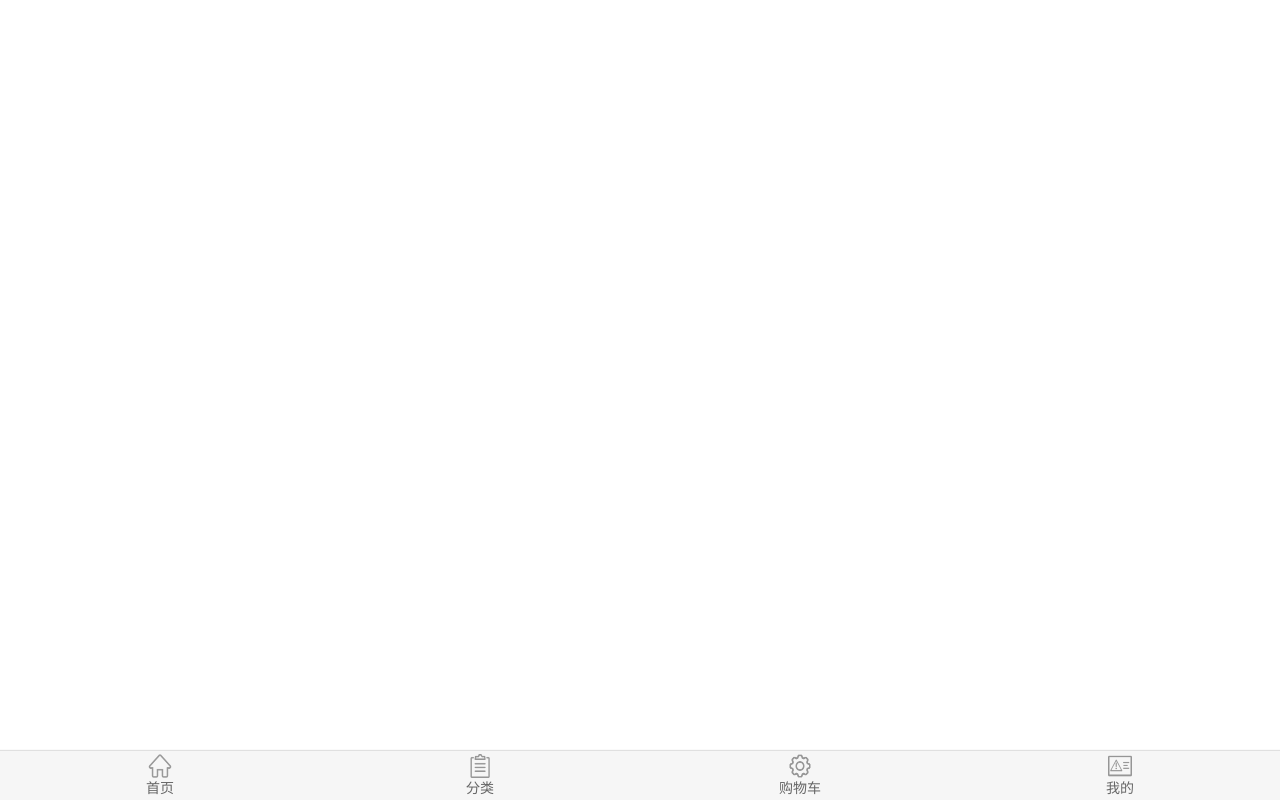
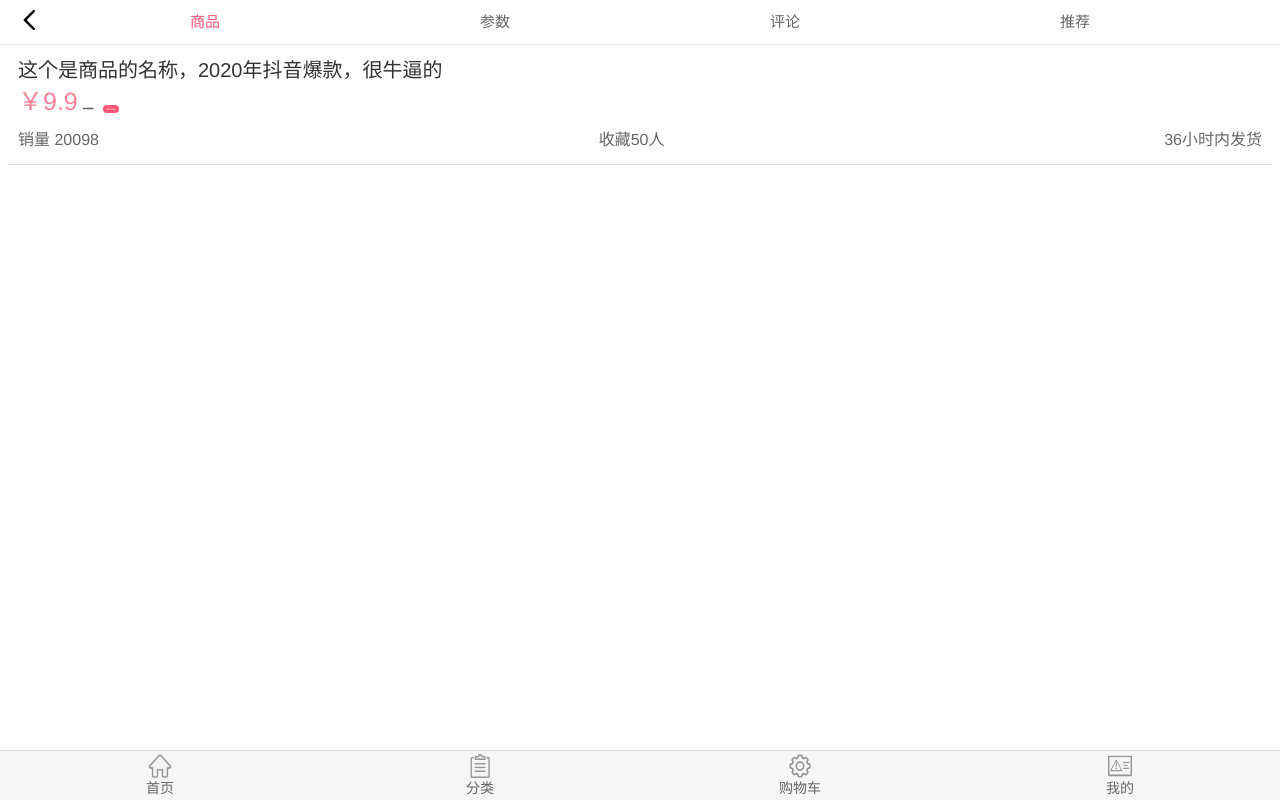
Before and after one commit to wuyuewu515/SuperMall, a Vue app: page /detail/1 in a window 1280 px wide. Built offline with nearby package versions, Linux system fonts and the light colour scheme.

Commit message:
1.商品信息navBar实现 2.商品信息展示

```diff
--- a/src/App.vue
+++ b/src/App.vue
@@ -1,6 +1,8 @@
 <template>
   <div id="app">
-    <router-view></router-view>
+    <keep-alive>
+      <router-view></router-view>
+    </keep-alive>
     <MainTabBar/>
   </div>
 </template>
--- a/src/common/buildData.js
+++ b/src/common/buildData.js
@@ -23,3 +23,18 @@ export function homeGoodsData(type) {
         resolve(dataList);
   })
 }
+
+export function getGoodDetail(iid){
+  let goodInfo = {
+    goodTitle:'这个是商品的名称，2020年抖音爆款，很牛逼的',
+    oldPrice:'998',
+    newPrice:'9.9',
+    discount:'满200减20',
+    sellCount:'销量 20098',
+    collect:'收藏50人',
+    send:'36小时内发货'
+  }
+  return new Promise(resolve => {
+    resolve(goodInfo);
+  })
+}
--- a/src/components/common/scroll/ScrollView.vue
+++ b/src/components/common/scroll/ScrollView.vue
@@ -45,6 +45,7 @@ export default {
       this.scroll = new BScroll(this.$refs.wrapper, {
         click: true,
         mouseWheel: true,
+        bounce:false,//当滚动超过边缘的时候无回弹动画
         probeType: this.probeType, //监听滚动
         pullUpLoad: this.pullUpLoad, //是否监听上拉加载更多
       });
@@ -99,6 +100,10 @@ export default {
     closePullUp() {
       this.scroll && this.scroll.closePullUp();
     },
+    //获取当前滚动的距离
+    getSrollY() {
+      return this.scroll ? this.scroll.y : 0
+    }
   },
 
 
--- a/src/components/content/goods/GoodsListItem.vue
+++ b/src/components/content/goods/GoodsListItem.vue
@@ -1,5 +1,5 @@
 <template >
-  <div class="good-list-item">
+  <div class="good-list-item" @click="goDetail">
     <img :src="goodsItem.imga" @load="imgaLoad">
     <p>{{goodsItem.title}}</p>
     <div class="goods-info">
@@ -24,6 +24,9 @@ export default {
   methods:{
     imgaLoad(){
      // this.$bus.$emit('itemImgLoad');
+    },
+    goDetail(){
+     this.$router.push('/detail/'+'111');
     }
   }
 }
--- /dev/null
+++ b/src/network/detail-requet.js
@@ -0,0 +1,18 @@
+//首页模块的所有请求
+import {AxiosInstance} from "@/network/base-requet";
+import {getGoodDetail} from "@/common/buildData";
+
+/**
+ * 获取商品详情信息
+ * @param iid 商品的id
+ */
+export function getGoodInfo(iid) {
+
+  // return AxiosInstance({
+  //   path:'',
+  //   param:{
+  //     iid
+  //   }
+  // })
+  return getGoodDetail(iid);
+}
--- a/src/router/index.js
+++ b/src/router/index.js
@@ -5,6 +5,7 @@ const Home = () =>  import('@/views/home/Home')
 const Profile = () => import("@/views/profile/Profile")
 const Category = () => import("@/views/category/Category")
 const shopCart = () => import("@/views/shopcart/shopCart")
+const detail = () => import("@/views/detail/Detail")
 
 
 //安装插件
@@ -31,6 +32,10 @@ const routes = [
   {
     path: '/shopCart',
     component: shopCart
+  },
+  {
+    path: '/detail/:id',
+    component: detail
   }
 
 ]
--- /dev/null
+++ b/src/views/detail/Detail.vue
@@ -0,0 +1,36 @@
+<template>
+  <div>
+    <detail-nav></detail-nav>
+    <good-info :good-info="goodInfo"></good-info>
+  </div>
+</template>
+
+<script>
+
+import DetailNav from "@/views/detail/detailcomponents/DetailNav";
+import GoodInfo from "@/views/detail/detailcomponents/GoodInfo";
+import {getGoodInfo} from "@/network/detail-requet";
+
+export default {
+  name: "Detail",
+  components: {GoodInfo, DetailNav},
+  data() {
+    return {
+      iid: null,
+      goodInfo:{},
+    }
+  },
+  created() {
+  }, activated() {
+    console.log(this.$route.params);
+    this.iid = this.$route.params.id;
+    getGoodInfo(this.iid).then(result=>{
+      this.goodInfo = result
+    })
+  }
+}
+</script>
+
+<style scoped>
+
+</style>
--- /dev/null
+++ b/src/views/detail/detailcomponents/DetailNav.vue
@@ -0,0 +1,63 @@
+<template>
+  <div class="titlebar">
+    <nav-bar>
+      <div slot="left" @click="backClick" class="back">
+        <img src="@/assets/img/common/back.png">
+      </div>
+      <div slot="center" class="title">
+        <span v-for="(item,index) in titles"
+              @click="titleClick(index)"
+              :class="{active:currentIndex=== index}"
+              class="title-item">{{ item }}</span>
+      </div>
+    </nav-bar>
+  </div>
+</template>
+
+<script>
+import NavBar from "@/components/common/navbar/NavBar";
+
+export default {
+  name: "DetailNav",
+  data() {
+    return {
+      titles: ['商品', '参数', '评论', '推荐'],
+      currentIndex: 0,
+    }
+  },
+  methods: {
+    backClick() {
+      this.$router.back()
+    },
+    titleClick(position) {
+      if (this.currentIndex === position)
+        return
+      this.currentIndex = position
+    }
+  },
+  components: {
+    NavBar
+  }
+}
+</script>
+
+<style scoped>
+.title {
+  display: flex;
+  font-size: 15px;
+}
+
+.title-item {
+  flex: 1;
+}
+
+.active {
+  color: var(--color-height-text);
+}
+
+.back img {
+  height: 40px;
+  width: 40px;
+  padding: 5px;
+}
+</style>
--- /dev/null
+++ b/src/views/detail/detailcomponents/GoodInfo.vue
@@ -0,0 +1,70 @@
+<template>
+  <div v-if="Object.keys(goodInfo)" class="goodInfo">
+    <p>{{goodInfo.goodTitle}}</p>
+    <div>
+       <span class="new-price">￥{{goodInfo.newPrice}}</span>
+      <span class="old-price"><strike>￥{{goodInfo.oldPrice}}</strike></span>
+       <span class="discount">{{goodInfo.discount}}</span>
+    </div>
+    <div class="bottom">
+      <span>{{goodInfo.sellCount}}</span>
+      <span>{{goodInfo.collect}}</span>
+      <span>{{goodInfo.send}}</span>
+    </div>
+  </div>
+</template>
+
+<script>
+export default {
+  name: "GoodInfo",
+  props:{
+    goodInfo:{
+      type:Object,
+      default(){
+        return {}
+      }
+    }
+  }
+}
+</script>
+
+<style scoped>
+.goodInfo{
+  margin: 10px 8px;
+  border-bottom: 1px solid #ddd;
+}
+.goodInfo p{
+  margin: 0 10px;
+  font-size: 20px;
+  color: #333;
+  padding: 5px 0;
+}
+.new-price{
+  margin-left: 10px;
+  color: var(--color-tint);
+  font-size: 25px;
+}
+.old-price{
+  margin-left: 5px;
+  font-size: 4px;
+  color: var(--color-text);
+}
+.discount{
+  color: white;
+  background: var(--color-height-text);
+  padding: 3px;
+  font-size: 2px;
+  margin-bottom: 10px;
+  margin-left: 10px;
+  border-radius: 10px;
+}
+.bottom{
+  display: flex;
+  margin: 15px 10px;
+  justify-content: space-between;
+}
+.bottom span{
+  /*flex: 1;*/
+  text-align: center;
+}
+</style>
--- a/src/views/home/Home.vue
+++ b/src/views/home/Home.vue
@@ -25,8 +25,6 @@
       </scroll-view>
       <back-top @click.native="backTopClick" v-show="isShowBackTop"/>
     </div>
-
-
 </template>
 
 <script>
@@ -56,6 +54,7 @@ export default {
       isShowBackTop: false,
       tabOffsetTop: 0,
       showFakseTabControl: false,
+      scrollY: 0,
     }
   },
   components: {
@@ -79,8 +78,23 @@ export default {
     })
 
   },
+  activated() {
+    // console.log(this.scrollY);
+    // if (this.scrollY != 0) {
+    //   //this.$refs.scrollView.reflushSroll();
+    //   this.$refs.scrollView.scrollTo(0, this.scrollY, 0)
+    //   this.isShowBackTop = this.scrollY < (-1000);
+    //   this.showFakseTabControl = this.scrollY < (-this.tabOffsetTop)
+    // }
+  },
+  deactivated() {
+   // this.scrollY = this.$refs.scrollView.getSrollY();
+   // console.log('方法执行了');
+   // this.$refs.scrollView.scroll.stop();
+
+  },
   methods: {
-    tabClick(position){
+    tabClick(position) {
       switch (position) {
         case 0:
           this.currentType = 'pop';
@@ -111,7 +125,6 @@ export default {
       getHomeMultiData().then(result => {
         this.data = result.data;
         this.recommends = result.data.recommend.list;
-        console.log(this.data);
       })
     },
     //获取首页商品数据
```
Also changed, not shown: src/network/home-requet.js (+10 -1 lines), src/assets/img/common/back.png (added). Lines whose indentation alone changed are shown as unchanged.
